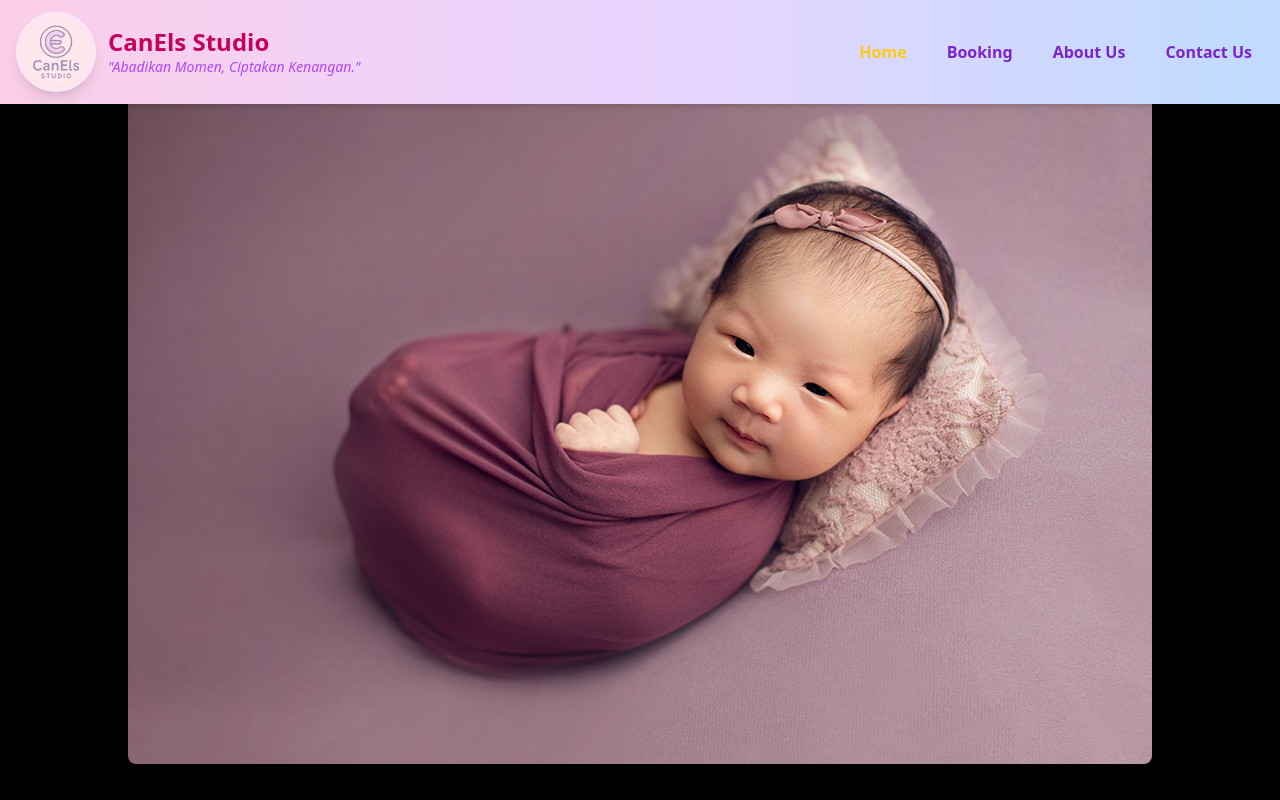
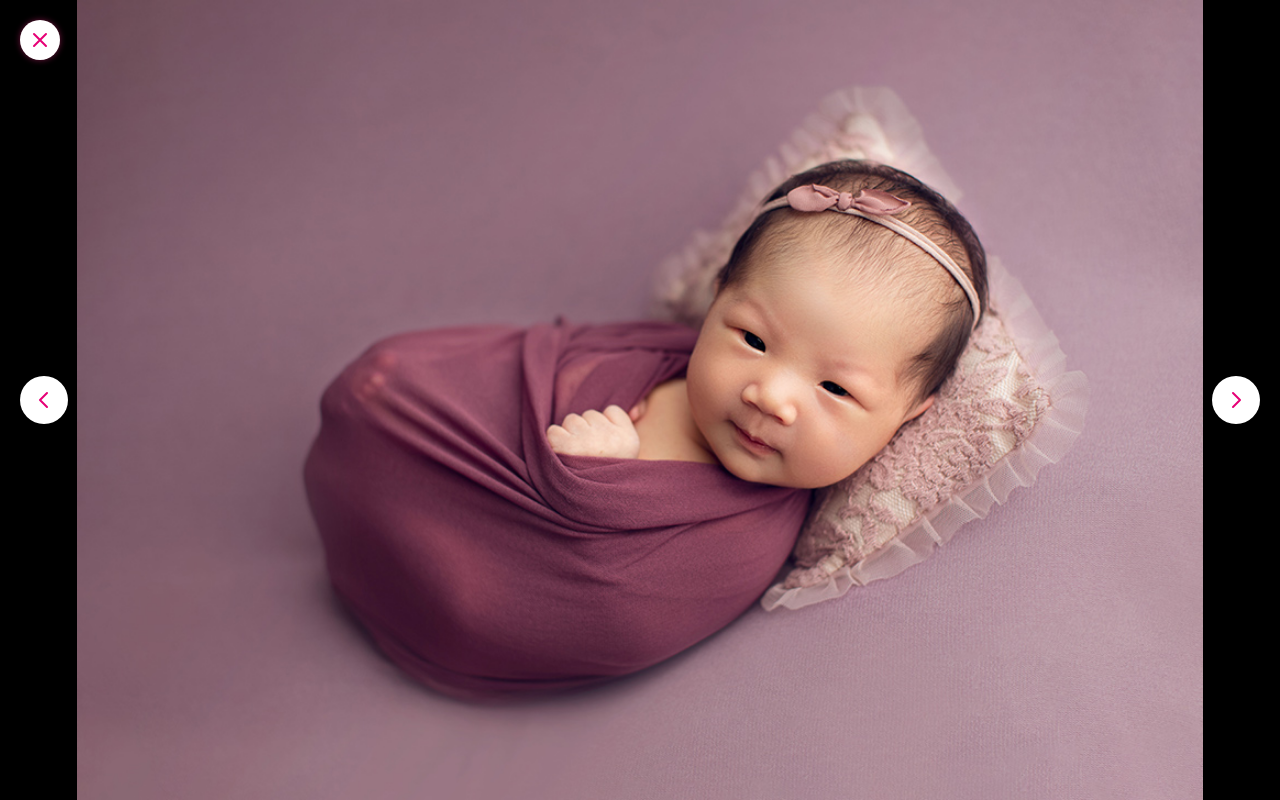
Before and after one commit to lanarizha/web-studio-foto, a Vue app: page / in a window 1280 px wide. Both pictures are taken after a click on the element 175 px from the left and 409 px from the top of the page. Shown: the top 800 px of the page. Built offline with nearby package versions, Linux system fonts and the light colour scheme; no server answers.

Commit message:
menambahkan tanda panah (kembali)

```diff
--- a/src/pages/hal-cust/HalUtama.vue
+++ b/src/pages/hal-cust/HalUtama.vue
@@ -61,25 +61,71 @@
     <transition name="zoom">
       <div
         v-if="selectedPhoto"
-        class="fixed inset-0 bg-black bg-opacity-80 flex items-center justify-center z-50"
+        class="fixed inset-0 bg-black bg-opacity-80 flex items-center justify-center z-[9999]"
         @click.self="selectedPhoto = null"
       >
-        <div class="relative max-w-full max-h-screen rounded-xl shadow-2xl transition-all duration-500 ease-in-out">
-          <!-- Tombol panah kembali -->
+        <div class="relative w-screen h-screen flex items-center justify-center">
+          <!-- Tombol Close -->
           <button
             @click="selectedPhoto = null"
-            class="absolute top-3 left-3 bg-white bg-opacity-80 rounded-full p-2 hover:bg-opacity-100 transition"
+            class="absolute top-5 left-5 z-[10000] bg-white bg-opacity-80 rounded-full p-2 hover:bg-opacity-100 transition shadow-lg"
             aria-label="Close modal"
           >
-            <svg xmlns="http://www.w3.org/2000/svg" class="h-6 w-6 text-pink-600" fill="none" viewBox="0 0 24 24" stroke="currentColor" stroke-width="2">
+            <svg
+              xmlns="http://www.w3.org/2000/svg"
+              class="h-6 w-6 text-pink-600"
+              fill="none"
+              viewBox="0 0 24 24"
+              stroke="currentColor"
+              stroke-width="2"
+            >
+              <path
+                stroke-linecap="round"
+                stroke-linejoin="round"
+                d="M6 18L18 6M6 6l12 12"
+              />
+            </svg>
+          </button>
+
+          <!-- Tombol Prev -->
+          <button
+            @click.stop="prevPhoto"
+            class="absolute left-5 top-1/2 -translate-y-1/2 z-[10000] bg-white bg-opacity-60 hover:bg-opacity-90 rounded-full p-3 shadow-lg"
+          >
+            <svg
+              xmlns="http://www.w3.org/2000/svg"
+              class="h-6 w-6 text-pink-600"
+              fill="none"
+              viewBox="0 0 24 24"
+              stroke="currentColor"
+              stroke-width="2"
+            >
               <path stroke-linecap="round" stroke-linejoin="round" d="M15 19l-7-7 7-7" />
             </svg>
           </button>
 
+          <!-- Tombol Next -->
+          <button
+            @click.stop="nextPhoto"
+            class="absolute right-5 top-1/2 -translate-y-1/2 z-[10000] bg-white bg-opacity-60 hover:bg-opacity-90 rounded-full p-3 shadow-lg"
+          >
+            <svg
+              xmlns="http://www.w3.org/2000/svg"
+              class="h-6 w-6 text-pink-600"
+              fill="none"
+              viewBox="0 0 24 24"
+              stroke="currentColor"
+              stroke-width="2"
+            >
+              <path stroke-linecap="round" stroke-linejoin="round" d="M9 5l7 7-7 7" />
+            </svg>
+          </button>
+
+          <!-- Gambar -->
           <img
             :src="selectedPhoto.src"
             :alt="selectedPhoto.alt"
-            class="max-w-full max-h-screen rounded-xl"
+            class="w-full h-full object-contain rounded-xl"
           />
         </div>
       </div>
@@ -184,6 +230,7 @@ const categories = [
 const activeCategory = ref("All Photos");
 const previousCategory = ref(activeCategory.value);
 
+// Photos
 const photos = [
   { src: img1, alt: "New Born 1", category: "New Born" },
   { src: img2, alt: "New Born 2", category: "New Born" },
@@ -216,6 +263,7 @@ const filteredPhotos = computed(() => {
   return photos.filter((photo) => photo.category === activeCategory.value);
 });
 
+// Modal
 const selectedPhoto = ref(null);
 
 async function openModal(photo) {
@@ -224,6 +272,35 @@ async function openModal(photo) {
   selectedPhoto.value = photo;
 }
 
+// Navigasi foto berdasarkan kategori aktif
+function nextPhoto() {
+  if (!selectedPhoto.value) return;
+  const index = filteredPhotos.value.findIndex((p) => p.src === selectedPhoto.value.src);
+  const nextIndex = (index + 1) % filteredPhotos.value.length;
+  selectedPhoto.value = filteredPhotos.value[nextIndex];
+}
+
+function prevPhoto() {
+  if (!selectedPhoto.value) return;
+  const index = filteredPhotos.value.findIndex((p) => p.src === selectedPhoto.value.src);
+  const prevIndex =
+    (index - 1 + filteredPhotos.value.length) % filteredPhotos.value.length;
+  selectedPhoto.value = filteredPhotos.value[prevIndex];
+}
+
+// Keyboard navigation
+function handleKeyDown(e) {
+  if (!selectedPhoto.value) return;
+  if (e.key === "ArrowRight") {
+    nextPhoto();
+  } else if (e.key === "ArrowLeft") {
+    prevPhoto();
+  } else if (e.key === "Escape") {
+    selectedPhoto.value = null;
+  }
+}
+
+// Category transition
 function changeCategory(cat) {
   previousCategory.value = activeCategory.value;
   activeCategory.value = cat;
@@ -242,9 +319,11 @@ function handleScroll() {
 }
 onMounted(() => {
   window.addEventListener("scroll", handleScroll);
+  window.addEventListener("keydown", handleKeyDown);
 });
 onUnmounted(() => {
   window.removeEventListener("scroll", handleScroll);
+  window.removeEventListener("keydown", handleKeyDown);
 });
 function getParallaxStyle(index) {
   const offset = (scrollY.value * 0.05 * ((index % 3) - 1)).toFixed(2);
@@ -257,7 +336,6 @@ img {
   break-inside: avoid;
   border-radius: 0.5rem;
 }
-
 .fade-item {
   opacity: 0;
   transform: scale(0.95);
@@ -269,20 +347,17 @@ img {
     transform: scale(1);
   }
 }
-
 .catalog-item {
   opacity: 0;
   transform: translateY(20px);
   animation: fadeUp 0.6s ease forwards;
 }
-
 @keyframes fadeUp {
   to {
     opacity: 1;
     transform: translateY(0);
   }
 }
-
 .zoom-enter-active,
 .zoom-leave-active {
   transition: all 0.4s ease;
@@ -295,7 +370,6 @@ img {
   opacity: 0;
   transform: scale(0.85);
 }
-
 .slide-left-enter-active,
 .slide-left-leave-active,
 .slide-right-enter-active,
@@ -319,18 +393,15 @@ img {
   opacity: 0;
   transform: translateX(50px);
 }
-
 .gallery-item {
   will-change: transform;
 }
-
 .title-wrapper {
   padding-left: 1rem;
   margin-bottom: 1rem;
   display: flex;
   justify-content: center;
 }
-
 .title-container {
   font-family: "Courier New", Courier, monospace;
   font-size: 3.5rem;
@@ -340,7 +411,6 @@ img {
   user-select: none;
   margin: 0;
 }
-
 .typing-wrapper {
   width: fit-content;
   overflow: hidden;
@@ -353,9 +423,7 @@ img {
   color: #db2777;
   text-shadow: 2px 2px 4px rgba(219, 39, 119, 0.5), 0 0 10px rgba(219, 39, 119, 0.3);
   user-select: none;
-}
-
-/* typing effects */
+} /* typing effects */
 .typing-text {
   font-family: "Courier New", Courier, monospace;
   color: #db2777;
@@ -365,65 +433,65 @@ img {
   display: inline-block;
   animation: typing 3s steps(31) forwards, blink-caret 0.75s step-end 4; /* caret kedip 4x lalu hilang */
 }
-
 @keyframes typing {
-  from { width: 0; }
+  from {
+    width: 0;
+  }
   to {
     width: 17ch;
     border-right: none; /* caret hilang */
   }
-}
-
-/* Mobile */
+} /* Mobile */
 @media (max-width: 640px) {
   .typing-text {
     font-size: 1.25rem; /* text-lg */
     animation: typing-sm 3s steps(20) forwards, blink-caret 0.75s step-end 4;
   }
-}
-
-/* Tablet */
+} /* Tablet */
 @media (min-width: 641px) and (max-width: 1024px) {
   .typing-text {
     font-size: 1.75rem; /* text-xl */
     animation: typing-md 3s steps(26) forwards, blink-caret 0.75s step-end 4;
   }
-}
-
-/* Desktop */
+} /* Desktop */
 @media (min-width: 1025px) {
   .typing-text {
     font-size: 2.5rem; /* text-4xl */
     animation: typing-lg 3s steps(31) forwards, blink-caret 0.75s step-end 4;
   }
 }
-
 @keyframes typing-sm {
-  from { width: 0; }
+  from {
+    width: 0;
+  }
   to {
     width: 19ch;
     border-right: none;
   }
 }
 @keyframes typing-md {
-  from { width: 0; }
+  from {
+    width: 0;
+  }
   to {
     width: 26ch;
     border-right: none;
   }
 }
 @keyframes typing-lg {
-  from { width: 0; }
+  from {
+    width: 0;
+  }
   to {
     width: 17ch;
     border-right: none;
   }
 }
-
 @keyframes blink-caret {
-  50% { border-color: transparent; }
+  50% {
+    border-color: transparent;
   }
-
+}
 button[aria-label="Close modal"] {
   cursor: pointer;
   box-shadow: 0 0 6px rgba(219, 39, 119, 0.5);
```
Lines whose indentation alone changed are shown as unchanged.
